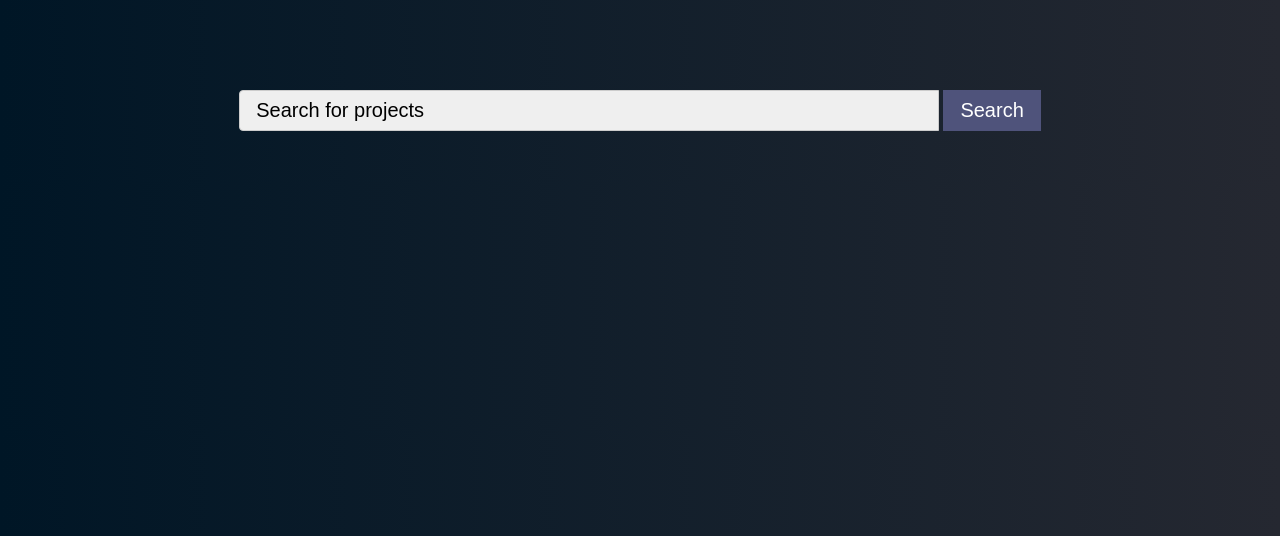
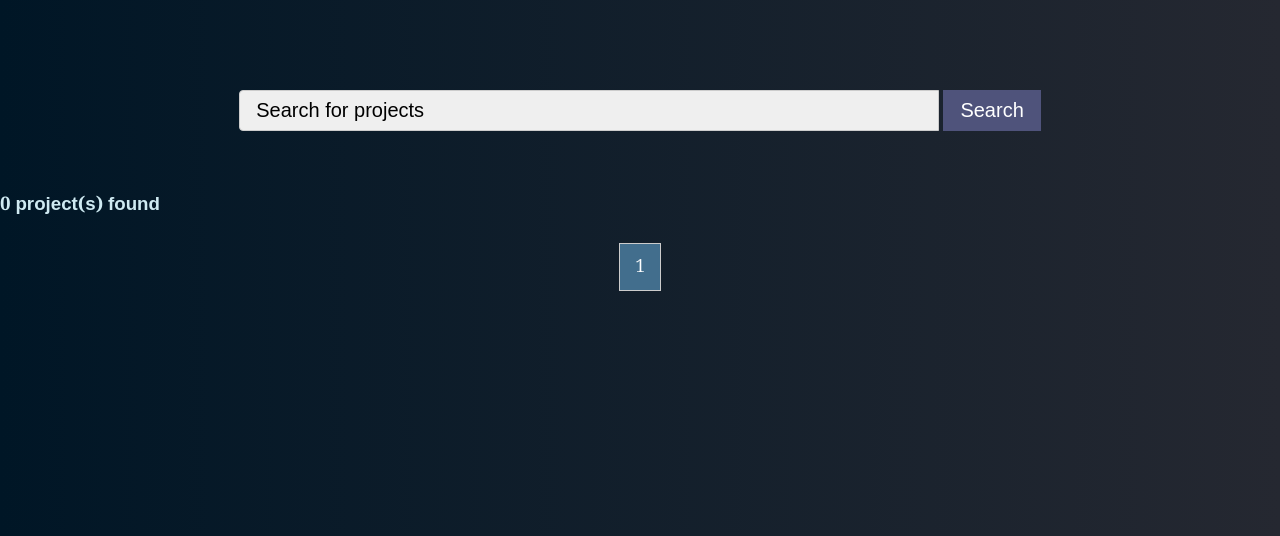
Before and after one commit to tommy457/Portogolio, a Flask app: page /projects in a window 1280 px wide. Shown: the part 70-606 px from the top of the page. Run offline with Flask 3, Linux system fonts and the light colour scheme; data that the repository does not hold is empty; some libraries are stand-ins or nearby versions; some web fonts are replaced.

Commit message:
add pagination to the project page and update the ui according to accommodate the new change and add new method and helper function to simplify the route

```diff
--- a/models/db/db_storage.py
+++ b/models/db/db_storage.py
@@ -152,10 +152,16 @@ class DBStorage:
         """
         Returns collection of project instances depending on the tags
         """
-        projects = (
+        query = (
             self.__session.query(Project)
             .filter(Project.tags.any(Tag.name.in_(tags)))
-            .all()
+            .order_by(Project.created_at.desc())
         )
 
-        return projects
+        return query, query.count()
+
+    def get_query(self, cls):
+        """Return a Query object and the number of instances"""
+        if cls:
+            query = self.__session.query(cls).order_by(cls.created_at.desc())
+            return query, query.count()
--- a/models/utils.py
+++ b/models/utils.py
@@ -9,6 +9,10 @@ import secrets
 
 
 def save_picture(form_picture, path, prev=None):
+    """
+    save new image to storage and return it's path or
+    delete an images if a new one is uploaded
+    """
     if prev and prev != "default.png":
         os.remove(
             path=os.path.join(current_app.root_path,
@@ -33,3 +37,27 @@ def save_picture(form_picture, path, prev=None):
         i.save(picture_path)
         print("saved")
         return picture_fn
+
+
+def paginate_query(query, page_number, project_count):
+    """
+    Function that return list of instances result paginated or empty list
+    """
+    page_size = 5
+
+    totat_pages = (project_count // page_size) + (project_count % page_size)
+    if totat_pages == 0:
+        return [], totat_pages, page_size
+
+    if page_number < 1:
+        page_number = 1
+
+    if page_number > totat_pages:
+        page_number = totat_pages
+    if project_count <= page_size:
+        totat_pages = 1
+    print(page_number)
+    offset = (page_number - 1) * page_size
+    return (query.slice(offset, offset + page_size).all(),
+            totat_pages,
+            page_size)
--- a/portogolio/routes.py
+++ b/portogolio/routes.py
@@ -18,8 +18,8 @@ from models.profile import Profile
 from models.projects import Project
 from models.user import User
 from models.tags import Tag
-
-from models.utils import save_picture
+from flask_paginate import Pagination
+from models.utils import save_picture, paginate_query
 from portogolio import app, login_manager
 from werkzeug.security import generate_password_hash, check_password_hash
 
@@ -156,16 +156,32 @@ def projects():
     """renders projects page"""
     form = SeachForm()
     form.populate_tech_skills()
-    projects = storage.all(Project).values()
+    page_number = int(request.args.get('page_number', 1))
     tags = request.args.get("tags")
+    query, project_count = storage.get_query(Project)
 
     if form.validate_on_submit():
         if form.tags.data:
-            projects = storage.filter_projects(form.tags.data)
+            query, project_count = storage.filter_projects(form.tags.data)
+            tags = form.tags.data
     elif tags:
-        projects = storage.filter_projects([tags])
+        query, project_count = storage.filter_projects([tags])
 
-    return render_template("projects.html", projects=projects, form=form)
+    projects, total_pages, page_size = paginate_query(query,
+                                                      page_number,
+                                                      project_count)
+    if page_number > total_pages:
+        page_number = 1
+    return render_template(
+        "projects.html",
+        projects=projects,
+        form=form,
+        page_number=page_number,
+        total_pages=total_pages,
+        project_count=project_count,
+        page_size=page_size,
+        tags=tags,
+        )
 
 
 @app.route(
--- a/portogolio/static/scripts.js
+++ b/portogolio/static/scripts.js
@@ -131,3 +131,8 @@
        });
     }
  });
+ if (window.history.replaceState) {
+   // Modify the current URL to remove query parameters
+   var newurl = window.location.protocol + "//" + window.location.host + window.location.pathname;
+   window.history.replaceState({path:newurl}, '', newurl);
+}
--- a/portogolio/static/styles/main.css
+++ b/portogolio/static/styles/main.css
@@ -607,11 +607,6 @@ button.primary-edit {
   font-size: 20px;
 }
 
-.projects {
-  display: flex;
-  flex-direction: column;
-}
-
 .skills a {
   color: #ffffff;
   font-size: 18.5px;
@@ -841,3 +836,49 @@ button.primary-edit {
   border: 1px solid #4f537b;
   cursor: pointer;
 }
+
+.pagination-bar {
+  text-align: center;
+  margin-top: 20px;
+}
+
+.pagination {
+  display: inline-block;
+  list-style: none;
+  padding: 0;
+}
+
+.pagination li {
+  display: inline;
+  margin: 0 5px;
+}
+
+.pagination-button {
+  background-color: #426e8d;;
+  padding: 10px 15px;
+  border: 1px solid #ccc;
+  text-decoration: none;
+  color: #ffffff;
+  cursor: pointer;
+  font-size: 18px;
+}
+
+.pagination-button:hover {
+  background-color: #658ca8;
+}
+
+.pagination-page-info {
+  padding: .6em;
+  padding-left: 0;
+  width: 40em;
+  margin: .5em;
+  margin-left: 0;
+  font-size: 12px;
+}
+.pagination-page-info b {
+  color: black;
+  background: #6aa6ed;
+  padding-left: 2px;
+  padding: .1em .25em;
+  font-size: 150%;
+}
--- a/portogolio/templates/profile.html
+++ b/portogolio/templates/profile.html
@@ -104,7 +104,7 @@
       <div class="slideshow-container">
          {% for image in [project.infra_image, project.background_image, project.db_image] %}
          <div class="mySlides">
-            <img class="flat" src="{{ url_for('static', filename='project_images/' + image) }}" alt="user" />
+            <img src="{{ url_for('static', filename='project_images/' + image) }}" alt="user" />
          </div>
          {% endfor %}
          <a class="prev" onclick="plusSlides{{ loop.index }}(-1)">❮</a>
--- a/portogolio/templates/project.html
+++ b/portogolio/templates/project.html
@@ -88,7 +88,7 @@
       <div class="slideshow-container">
          {% for image in [project.infra_image, project.background_image, project.db_image] %}
          <div class="mySlides">
-            <img class="flat" src="{{ url_for('static', filename='project_images/' + image) }}" alt="user" />
+            <img class="" src="{{ url_for('static', filename='project_images/' + image) }}" alt="user" />
          </div>
          {% endfor %}
          <a class="prev" onclick="plusSlides{{ 0 }}(-1)">❮</a>
@@ -115,7 +115,8 @@
    {% for comment in comments %}
    <div class="comment">
       <div class="comment-author">
-         <a href="{{ url_for('profile', user_id=comment.user.id) }}" >@{{ comment.user.username }}</a>
+         <a href="{{ url_for('profile', user_id=comment.user.id) }}" >
+            @{{ comment.user.username }}</a>
       </div>
       <div class="comment-date">{{ comment.created_at }}</div>
       <div class="comment-text">
--- a/portogolio/templates/projects.html
+++ b/portogolio/templates/projects.html
@@ -4,7 +4,7 @@
    {{ form.hidden_tag() }}
    <div class="search-container">
       <div class="dropdown">
-         <button class="search-input" id="techSkillsDropdown">Search for projects                </button>
+         <button class="search-input" id="techSkillsDropdown">Search for projects</button>
          <div class="dropdown-menu " id="techSkillsDropdownMenu">
             {% for value, label in form.tags.choices %}
             <div class="dropdown-item" data="{{ value }}">
@@ -16,6 +16,19 @@
       </div>
    </div>
 </form>
+<h3>{{ project_count }} project(s) found</h3>
+<div class="pagination-bar">
+   <ul class="pagination">
+      {% if page_number > 1 %}
+       <li><a class="pagination-button" href="{{ url_for('projects', page_number=page_number-1, tags=tags) }}">Previous</a></li>
+      {% endif %}
+      <li class="pagination-button">{{ page_number }}</li>
+      {% if page_number < total_pages %}
+       <li><a class="pagination-button" href="{{ url_for('projects', page_number=page_number+1, tags=tags) }}">Next</a></li>
+       {% endif %}
+
+   </ul>
+</div>
 {% for project in projects %}
 <div class="projects">
    <div class="project-display">
@@ -28,7 +41,7 @@
          <a class="prev" onclick="plusSlides{{ loop.index }}(-1)">❮</a>
          <a class="next" onclick="plusSlides{{ loop.index }}(1)">❯</a>
       </div>
-      <h3>{{ project.user.username }}</h3>
+      <h3>Created by: {{ project.user.username }}</h3>
       <h3>{{ project.user.role }}</h3>
       <div class="">
          <button class="primary">
@@ -41,8 +54,8 @@
       <div class="skills">
          <h2>Project Info</h2>
          <h3>{{ project.name }}</h3>
-         <a href="{{ project.github_link }}">Github -- </a>
-         <a href="{{ project.demo_link }}">Demo</a>
+         <a href="{{ project.github_link }}">Github_Repo</a>
+         <a href="{{ project.demo_link }}">-- Live_Demo</a>
          <div class="para">
             <h4>Description:</h4>
             {{ project.description[:200] }}
```
